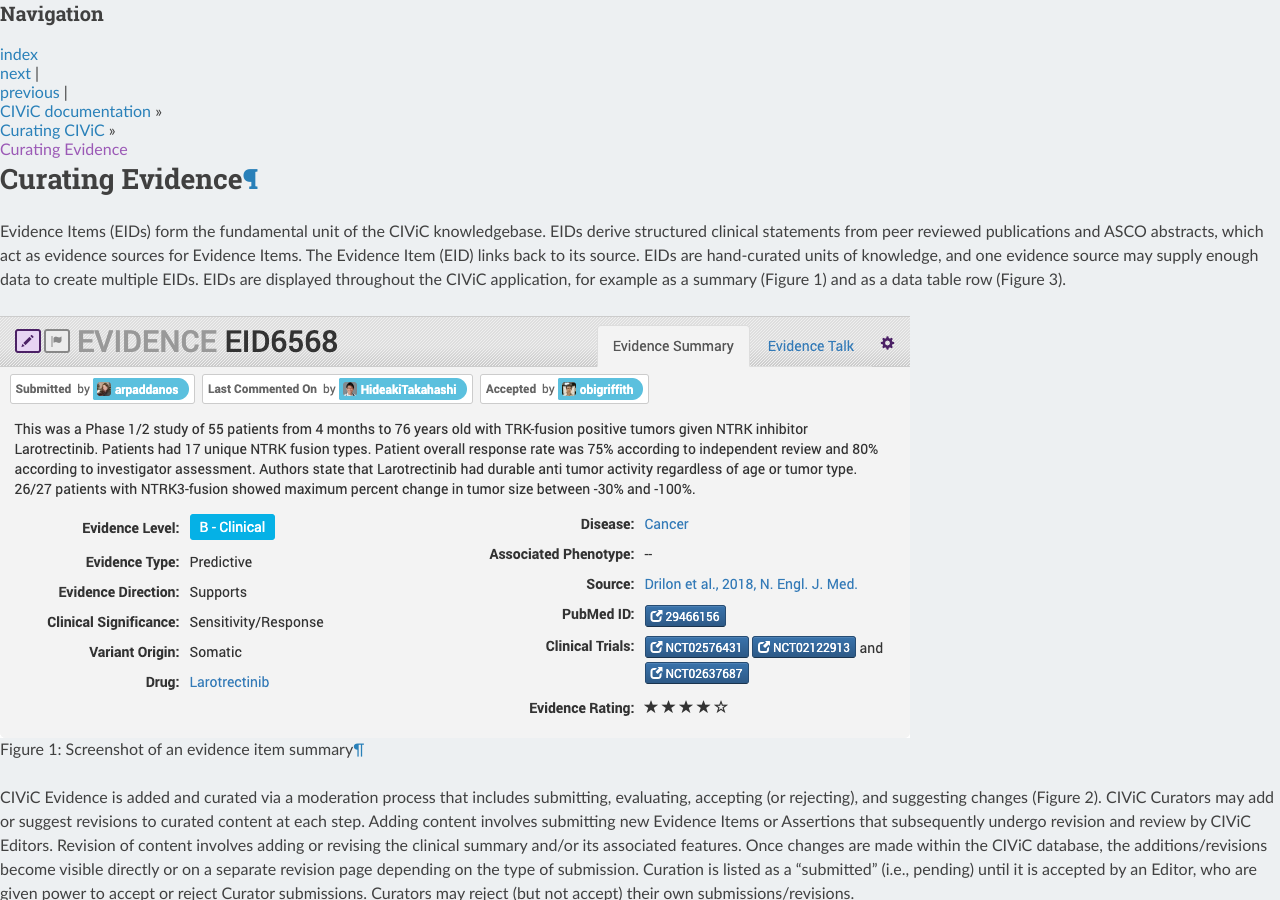
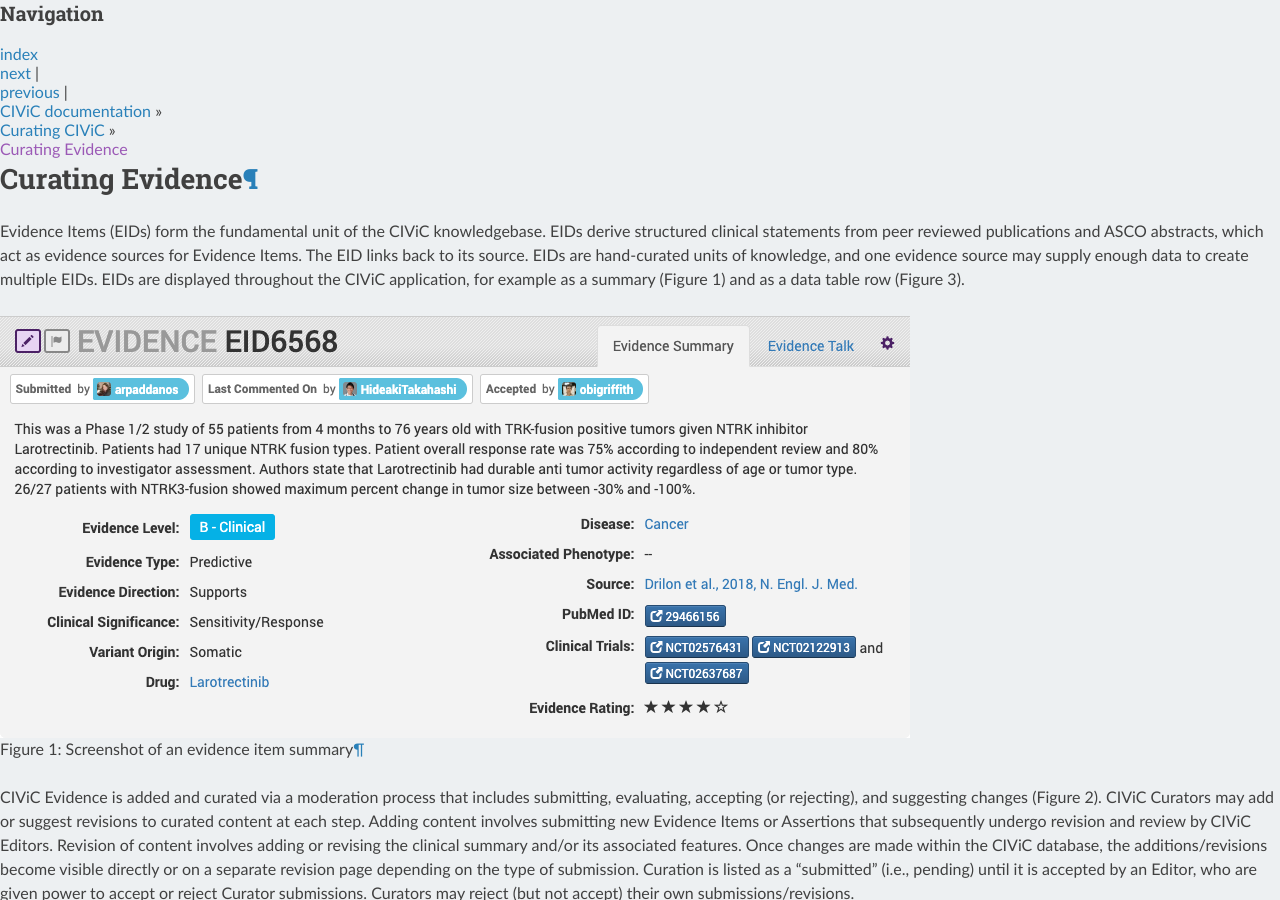
Before and after one commit to griffithlab/civic-docs, a Sphinx documentation site: the page built from docs/curating/evidence.rst, in a window 1280 px wide and 900 px high. Built offline with Sphinx 7.4.7 and the Read the Docs theme 2.0.0, drawn with Linux system fonts in a browser that asks for light colours; some of the changed text lies outside the part shown.

Commit message:
normalized some of the repeated 'EID' notes

```diff
--- a/docs/curating/evidence.rst
+++ b/docs/curating/evidence.rst
@@ -2,7 +2,7 @@
 
 Curating Evidence
 =================
-Evidence Items (EIDs) form the fundamental unit of the CIViC knowledgebase. EIDs derive structured clinical statements from peer reviewed publications and ASCO abstracts, which act as evidence sources for Evidence Items. The Evidence Item (EID) links back to its source. EIDs are hand-curated units of knowledge, and one evidence source may supply enough data to create multiple EIDs. EIDs are displayed throughout the CIViC application, for example as a summary (Figure 1) and as a data table row (Figure 3).
+Evidence Items (EIDs) form the fundamental unit of the CIViC knowledgebase. EIDs derive structured clinical statements from peer reviewed publications and ASCO abstracts, which act as evidence sources for Evidence Items. The EID links back to its source. EIDs are hand-curated units of knowledge, and one evidence source may supply enough data to create multiple EIDs. EIDs are displayed throughout the CIViC application, for example as a summary (Figure 1) and as a data table row (Figure 3).
 
 .. figure:: /images/figures/evidence-summary_EID6568.png
    :alt: Screenshot of an evidence item summary
@@ -34,6 +34,7 @@
 When curating new evidence, the curator should review the existing evidence already curated into CIViC for that Variant to look for the following issues:
 
 - For clinical trials and case reports (Levels A, B, and C), overlapping patient populations (i.e. the same patient treatment and outcome described in multiple reports) should be avoided, or carefully noted to alert users of this nuance and avoid conclusions that mistake these studies as independent. Note also that reports describing different phases of the same patient treatment (i.e. erlotinib and subsequently afatinib), or different clinically relevant conclusions (i.e. predictive evidence and simultaneous diagnostic evidence) are independent/non-overlapping entities.
+
 - For Predisposing EIDs describing germline variants, the same patient may appear in multiple studies. Curators should be careful to note these cases by reviewing existing germline EIDs for the same variant in CIViC.
 
 Disease stage, prior treatments, and other experimental details influencing evidence interpretation should be captured within an Evidence Item to maximize user comprehension of the underlying study and the appropriate context in which it is relevant. Such details are critical parts of clinical guidelines and can impact which clinical guidelines should be used as well as drug sensitivities (see `EID1008 <https://civicdb.org/links/evidence/1008>`__ and `EID1009 <https://civicdb.org/links/evidence/1009>`__).
@@ -41,15 +42,16 @@
 Five types of EID exist in CIViC (Figure 4), giving structured clinical annotation to a Variant. Three types of clinical statements, Predictive/Therapeutic, Prognostic and Diagnostic, are usually associated with somatic variants, while Predisposing evidence is generally linked to germline variation. Functional studies are often performed in vitro, so associated EIDs will have the Unknown field selected for Variant Origin.
 
 .. figure:: /images/figures/CIViC_evidence-item-primary-fields_v3a.png
-   :alt: Structured annotation comprising the five types of CIViC Evidence Item (EID)
+   :alt: Structured annotation comprising the five types of CIViC Evidence Item
 
-   Figure 4: Structured annotation comprising the five types of CIViC Evidence Item (EID)
+   Figure 4: Structured annotation comprising the five types of CIViC Evidence Item
 
 
 Predictive Evidence
 ~~~~~~~~~~~~~~~~~~~
 Predictive/Therapeutic Evidence Items (EIDs) are structured to capture variant annotation for drug sensitivity, resistance,
-Below is an example of an Evidence Item that illustrates the Predictive Evidence Type. This example describes the CLEOPATRA trial (NCT00567190), which evaluated 808 patients with *HER2*-positive metastatic breast cancer. These patients demonstrated significant sensitivity/response when treated with combination therapy of docetaxel, pertuzumab and trastuzumab.
+
+Below is an example of an EID that illustrates the Predictive Evidence Type. This example describes the CLEOPATRA trial (NCT00567190), which evaluated 808 patients with *HER2*-positive metastatic breast cancer. These patients demonstrated significant sensitivity/response when treated with combination therapy of docetaxel, pertuzumab and trastuzumab.
 
 
 .. figure:: /images/figures/evidence-summary_EID1077.png
@@ -75,7 +77,7 @@
 
 Diagnostic Evidence
 ~~~~~~~~~~~~~~~~~~~
-Below is an example of an Evidence Item that illustrates the Diagnostic Evidence Type. This example describes the World Health Organization guidelines for classifying chronic myelomonocytic leukemia (CMML). Specifically, if a patient has a PCM1-JAK2 fusion or a rearrangement involving PDGFRA, PDGFRB, or FGFR1, especially in the setting of eosinophilia, the patient does not have CMML.
+Below is an example of an EID that illustrates the Diagnostic Evidence Type. This example describes the World Health Organization guidelines for classifying chronic myelomonocytic leukemia (CMML). Specifically, if a patient has a PCM1-JAK2 fusion or a rearrangement involving PDGFRA, PDGFRB, or FGFR1, especially in the setting of eosinophilia, the patient does not have CMML.
 
 .. figure:: /images/figures/evidence-summary_EID1077.png
    :alt: Screenshot of a diagnostic Evidence Item summary
```
